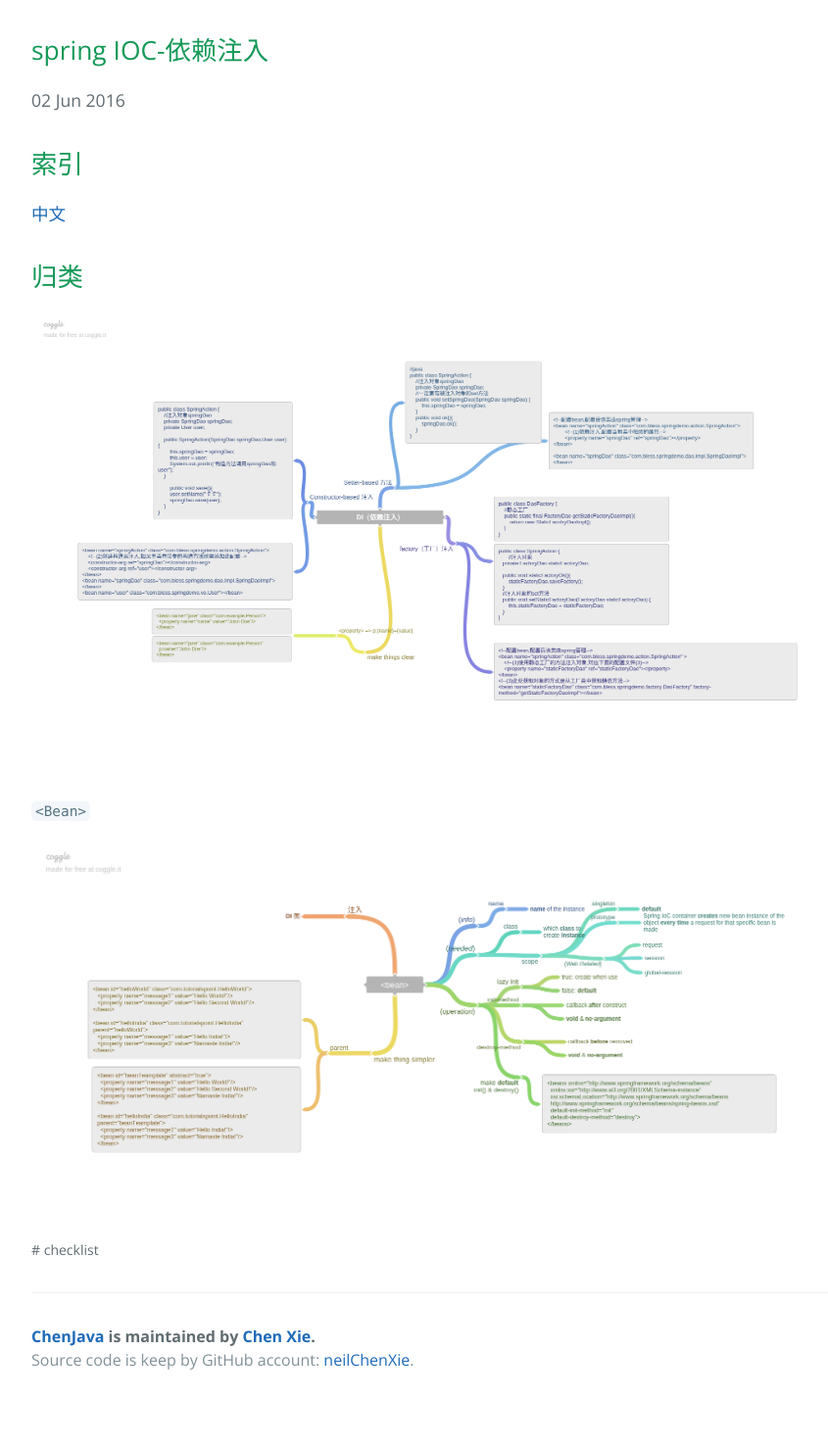
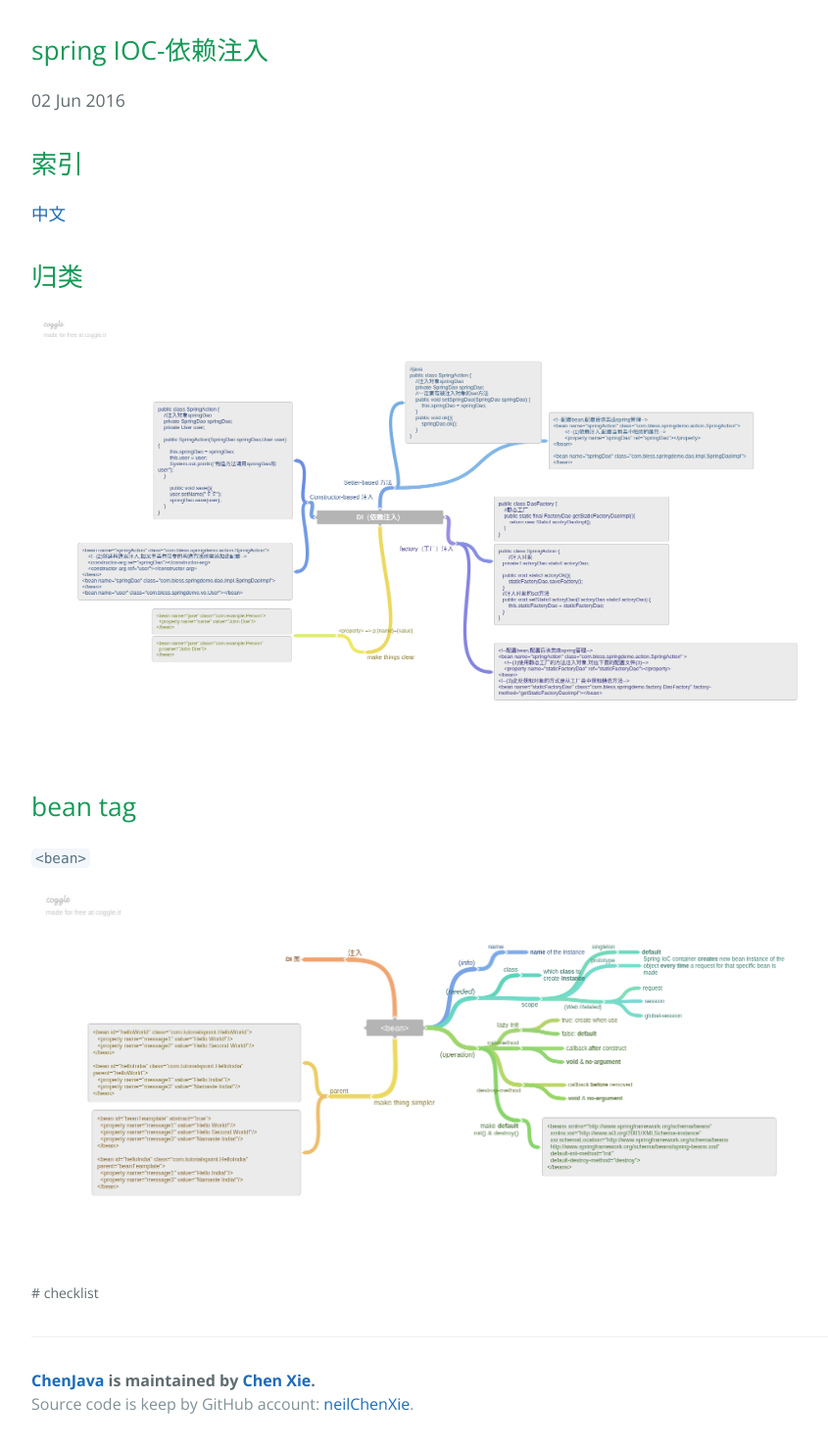
Before and after one commit to neilChenXie/ChenJava, a Jekyll site: the page built from _posts/spring/2016-06-02-spring_IOC.md, in a window 1280 px wide. Shown: the whole page at 98% size, without its empty margins (192-1037 px from the left). Built offline with Jekyll 4.4.1, drawn with Linux system fonts in a browser that asks for light colours; before the commit the page ends 1432 px from its top, so only the background shows below that.

Commit message:
modified:   _posts/spring/2016-06-02-spring_IOC.md

```diff
--- a/_posts/spring/2016-06-02-spring_IOC.md
+++ b/_posts/spring/2016-06-02-spring_IOC.md
@@ -15,6 +15,8 @@ tags: [checklist]
 
 [![归类]({{ site.baseurl }}/img/spring/DI.png)]({{ site.baseurl }}/img/spring/DI.png)
 
-## `<Bean>`
+## bean tag
+
+`<bean>`
 
 [![bean tag]({{ site.baseurl }}/img/spring/bean.png)]({{ site.baseurl }}/img/spring/bean.png)
```
